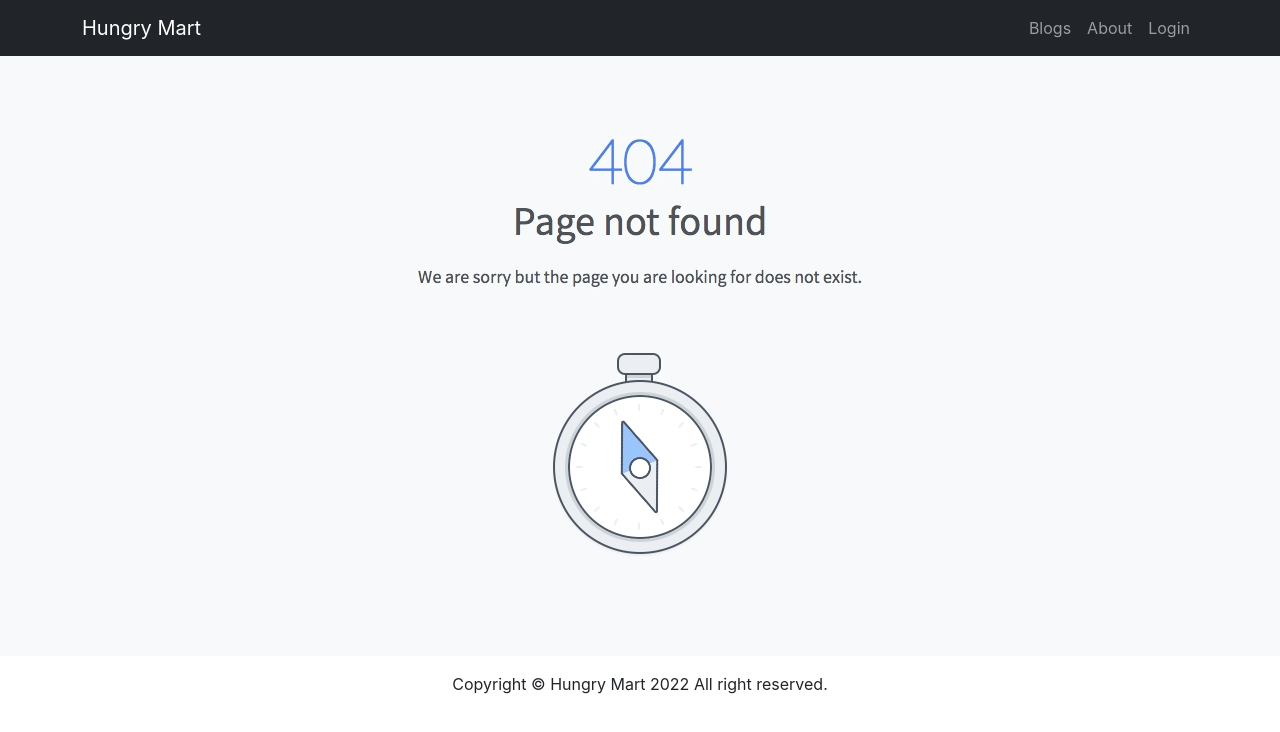
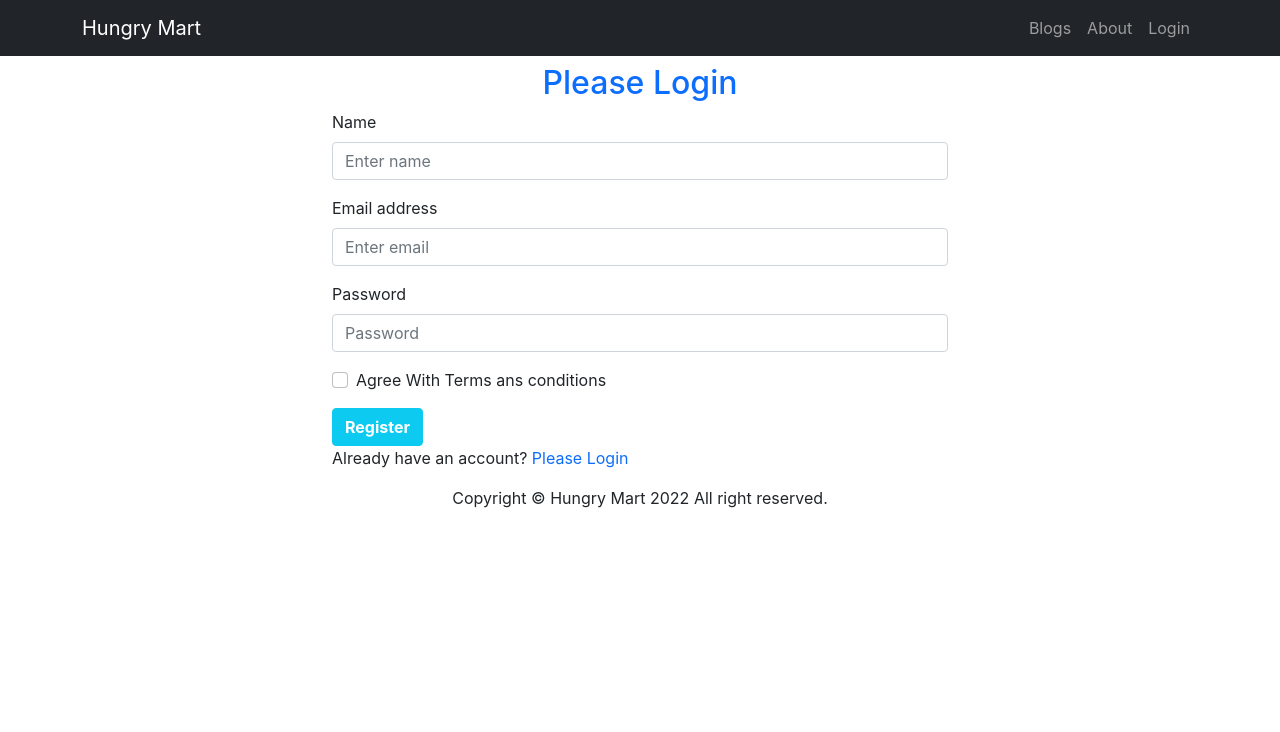
Before and after one commit to Ahsanul-kabir/hungry-mart, a React (Create React App) app: page /register in a window 1280 px wide. Shown: the top 732 px of the page. Built offline with nearby package versions, Linux system fonts and the light colour scheme.

Commit message:
login and register page initial view

```diff
--- a/src/App.js
+++ b/src/App.js
@@ -4,6 +4,7 @@ import Blogs from './Pages/Blogs/Blogs';
 import Checkout from './Pages/Checkout/Checkout/Checkout';
 import Home from './Pages/Home/Home/Home';
 import Login from './Pages/Login/Login/Login';
+import Register from './Pages/Login/Register/Register';
 import Footer from './Pages/Shared/Footer/Footer';
 import Header from './Pages/Shared/Header/Header';
 import NotFound from './Pages/Shared/NotFound/NotFound';
@@ -18,6 +19,7 @@ function App() {
         <Route path="/checkout/:foodId" element={<Checkout />} />
         <Route path="/about" element={<About />} />
         <Route path="/blogs" element={<Blogs />} />
+        <Route path="/register" element={<Register />} />
         <Route path="/login" element={<Login />} />
         <Route path="*" element={<NotFound />} />
       </Routes>
--- a/src/Pages/Login/Login/Login.js
+++ b/src/Pages/Login/Login/Login.js
@@ -1,10 +1,42 @@
-import React from 'react';
+import React, { useRef } from 'react';
+import { Button, Form } from 'react-bootstrap';
+import { Link, useNavigate } from 'react-router-dom';
 
 const Login = () => {
+    const emailRef = useRef('');
+    const passwordRef = useRef('');
+    const navigate = useNavigate();
+
+    const handleSubmit = (event) => {
+        event.preventDefault();
+        const email = emailRef.current.value;
+        const password = passwordRef.current.value;
+    }
+
+    const navigateRegister = () => {
+        navigate(`/register`);
+    }
+
     return (
-        <div>
-            <h2>this is login page</h2>
-        </div>
+        <div className='container mx-auto w-50'>
+            <h2 className='text-primary text-center mt-2'>Please Login</h2>
+            <Form onSubmit={handleSubmit}>
+                <Form.Group className="mb-3" controlId="formBasicEmail">
+                    <Form.Label>Email address</Form.Label>
+                    <Form.Control ref={emailRef} type="email" placeholder="Enter email" required />
+                </Form.Group>
+
+                <Form.Group className="mb-3" controlId="formBasicPassword">
+                    <Form.Label>Password</Form.Label>
+                    <Form.Control ref={passwordRef} type="password" placeholder="Password" required />
+                </Form.Group>
+
+                <Button variant="info" type="submit" className='text-white fw-bold'>
+                    Login
+                </Button>
+            </Form>
+            <p>New User? <Link to='/register' className='text-primary pe-auto text-decoration-none' onClick={navigateRegister}>Please Register</Link></p>
+        </div >
     );
 };
 
--- /dev/null
+++ b/src/Pages/Login/Register/Register.js
@@ -0,0 +1,47 @@
+import React from 'react';
+import { Button, Form } from 'react-bootstrap';
+import { Link, useNavigate } from 'react-router-dom';
+
+const Register = () => {
+    const navigate = useNavigate();
+
+    const navigateLogin = () => {
+        navigate('/login');
+    }
+
+    const handleRegister = event => {
+        event.preventDefault();
+    }
+    return (
+        <div className='container mx-auto w-50'>
+            <h2 className='text-primary text-center mt-2'>Please Login</h2>
+            <Form onSubmit={handleRegister}>
+                <Form.Group className="mb-3" controlId="formBasicEmail">
+                    <Form.Label>Name</Form.Label>
+                    <Form.Control type="name" placeholder="Enter name" required />
+                </Form.Group>
+
+                <Form.Group className="mb-3" controlId="formBasicEmail">
+                    <Form.Label>Email address</Form.Label>
+                    <Form.Control type="email" placeholder="Enter email" required />
+                </Form.Group>
+
+                <Form.Group className="mb-3" controlId="formBasicPassword">
+                    <Form.Label>Password</Form.Label>
+                    <Form.Control type="password" placeholder="Password" required />
+                </Form.Group>
+
+                <Form.Group className="mb-3" controlId="formBasicCheckbox">
+                    <Form.Check type="checkbox" label="Agree With Terms ans conditions" />
+                </Form.Group>
+
+                <Button variant="info" type="submit" className='text-white fw-bold'>
+                    Register
+                </Button>
+            </Form>
+            <p>Already have an account? <Link to='/login' className='text-primary pe-auto text-decoration-none' onClick={navigateLogin}>Please Login</Link></p>
+        </div >
+    );
+};
+
+export default Register;
```
